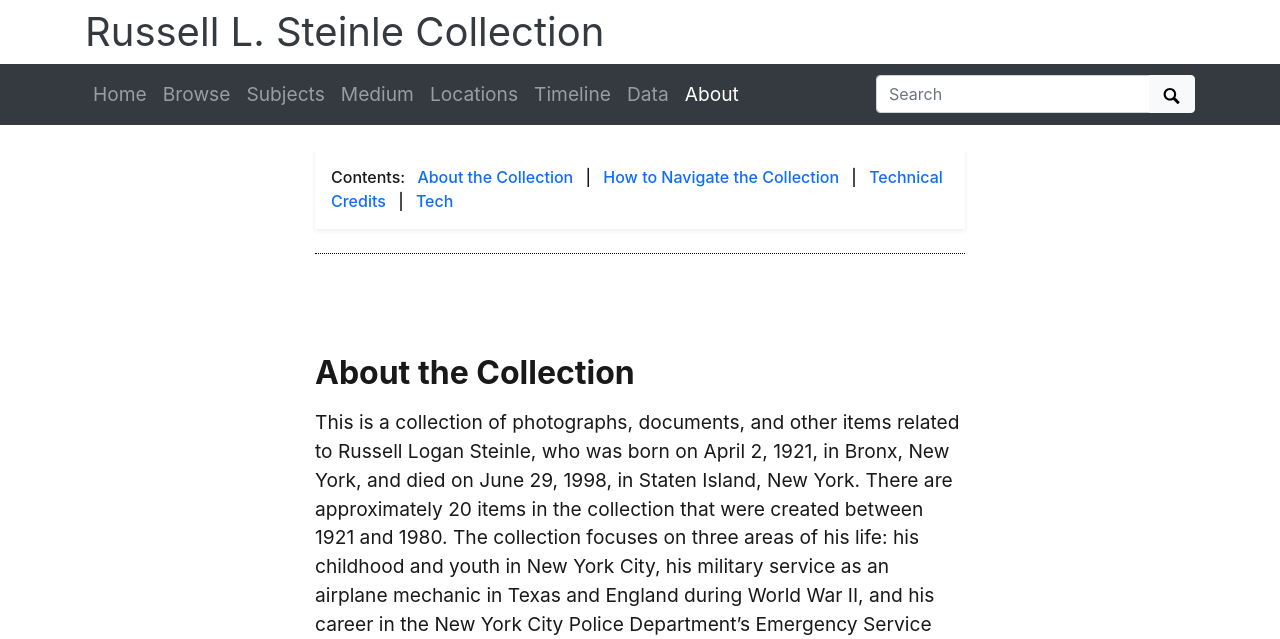
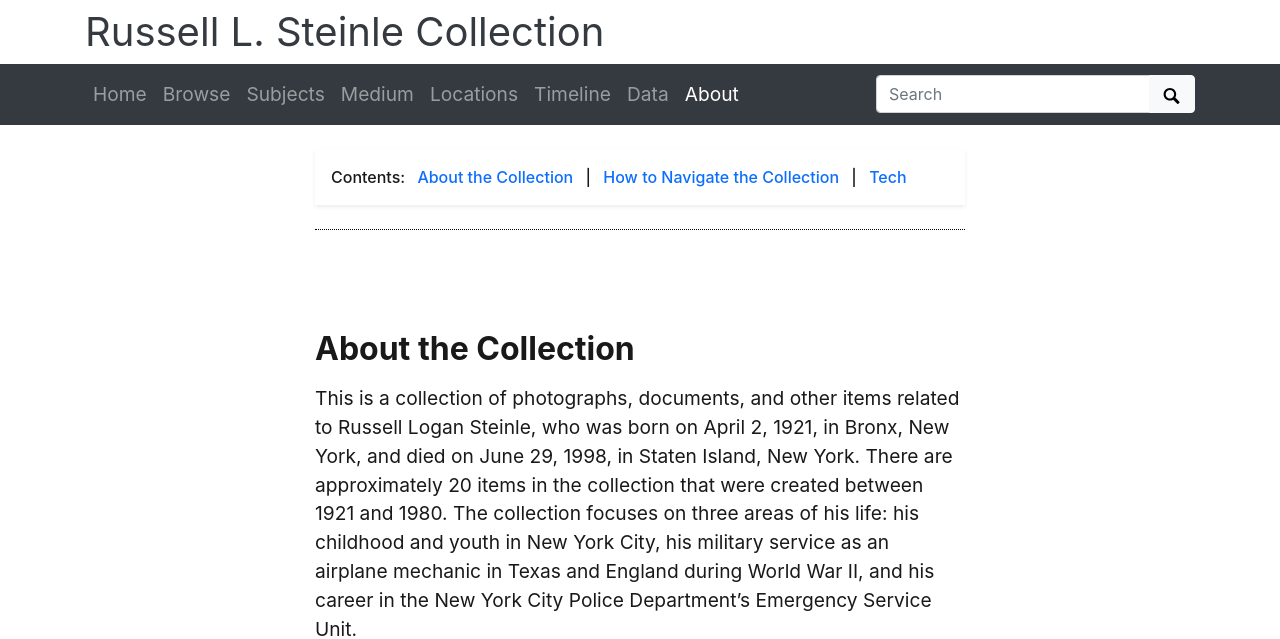
Before and after one commit to mialsteinle/russell-logan-steinle, a Jekyll site: the page built from pages/about.md, in a window 1280 px wide. Shown: the top 639 px of the page. Built offline with Jekyll 4.4.1, drawn with Linux system fonts in a browser that asks for light colours; grey boxes are pictures that could not be loaded.

Commit message:
Update about.md

```diff
--- a/pages/about.md
+++ b/pages/about.md
@@ -7,7 +7,7 @@
 # Edit the markdown on in this file to describe your collection
 # Look in _includes/feature for options to easily add features to the page
 ---
-{% include feature/nav-menu.html sections="About the Collection;How to Navigate the Collection;Technical Credits" %}
+{% include feature/nav-menu.html sections="About the Collection;How to Navigate the Collection" %}
 
 ## About the Collection
 
```
